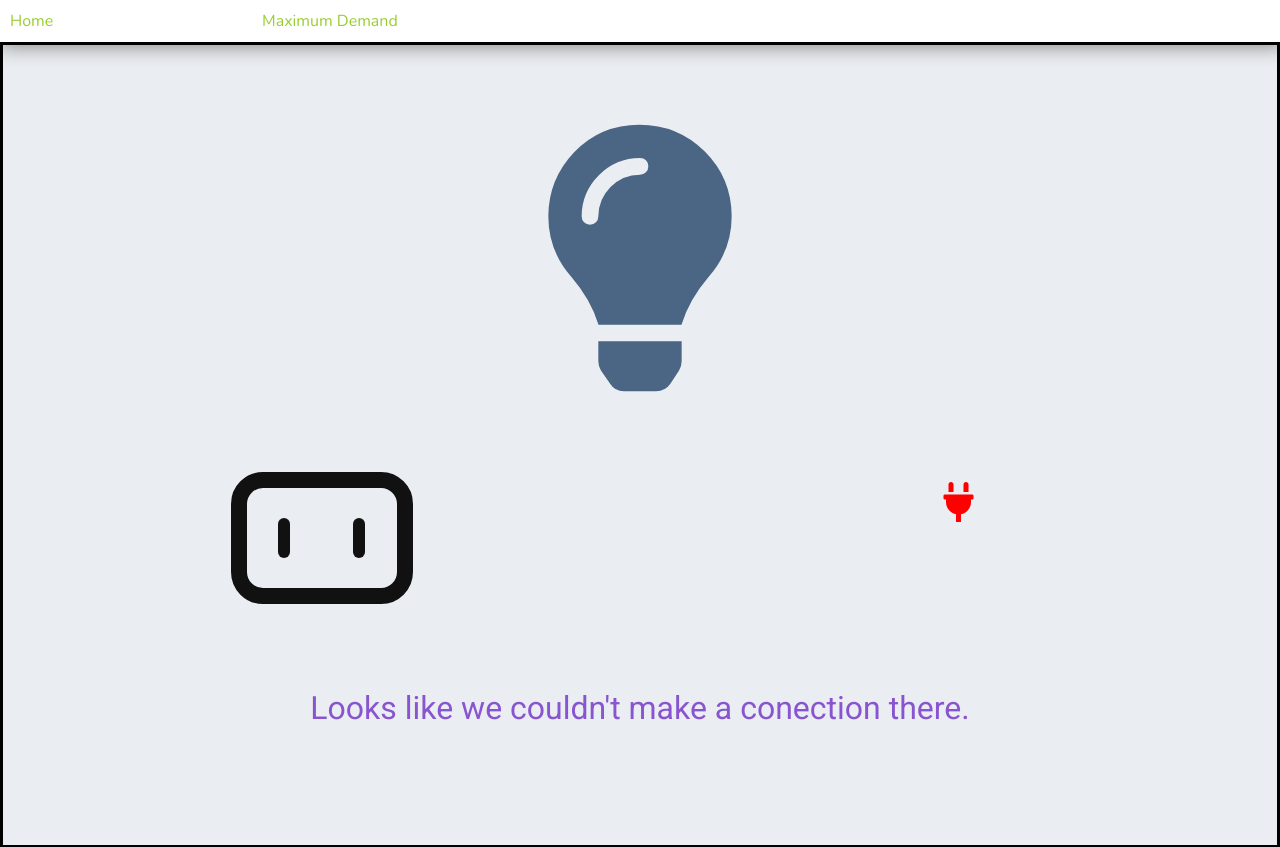
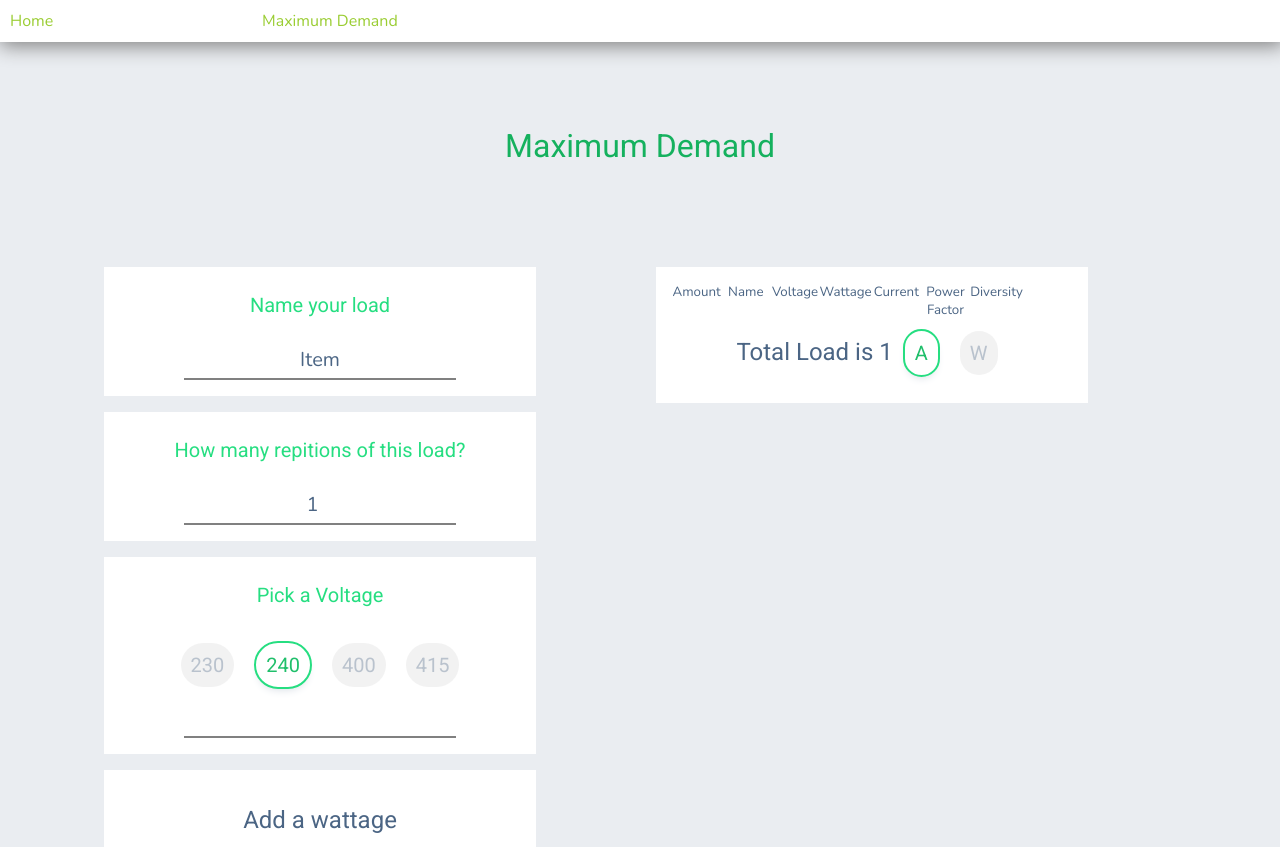
Before and after one commit to nivaaz/MaxD, a React (Create React App) app: page /MaxDemand in a window 1280 px wide. Shown: the top 847 px of the page. Built offline with nearby package versions, Linux system fonts and the light colour scheme.

Commit message:
renamed Maxd -> MaxDemand

```diff
--- a/src/MaxD/index.js
+++ /dev/null
@@ -1 +0,0 @@
-export { default } from "./Maxd.js";
--- a/src/MaxD/Maxd.js
+++ b/src/MaxDemand/MaxDemand.js
@@ -1,8 +1,8 @@
 import React, { Component } from "react";
-import "./maxd.css";
+import "./maxdemand.css";
 import { getWattage, getCurrent } from "../utils/calcFunctions.js";
 
-class Maxd extends Component {
+class MaxDemand extends Component {
   constructor(props) {
     super(props);
     this.state = {
@@ -416,4 +416,4 @@ class Maxd extends Component {
     );
   }
 }
-export default Maxd;
+export default MaxDemand;
--- /dev/null
+++ b/src/MaxDemand/index.js
@@ -0,0 +1 @@
+export { default } from "./MaxDemand.js";
--- a/src/index.js
+++ b/src/index.js
@@ -4,7 +4,7 @@ import "./index.css";
 import * as serviceWorker from "./serviceWorker";
 import { Route, Link, BrowserRouter as Router, Switch } from "react-router-dom";
 import App from "./App";
-import Maxd from "./MaxD";
+import MaxDemand from "./MaxDemand";
 import Notfound from "./NotFound";
 import SignUp from "./SignUp";
 
@@ -13,11 +13,11 @@ const routing = (
     <div>
       <div className="navbar">
         <Link to="/"> Home </Link>
-        <Link to="/Maxd">Maximum Demand</Link>
+        <Link to="/MaxDemand">Maximum Demand</Link>
       </div>
       <Switch>
         <Route exact path="/" component={App} />
-        <Route path="/Maxd" component={Maxd} />
+        <Route path="/MaxDemand" component={MaxDemand} />
         <Route path="/SignUp" component={SignUp} />
         <Route component={Notfound} />
       </Switch>
```
Also changed, not shown: src/MaxDemand/maxdemand.css (renamed from src/MaxD/maxd.css).
